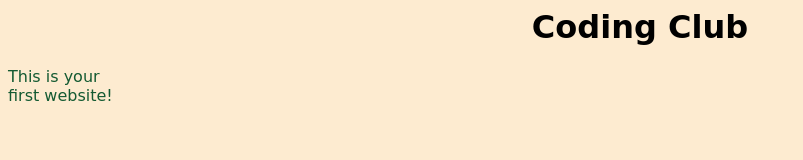
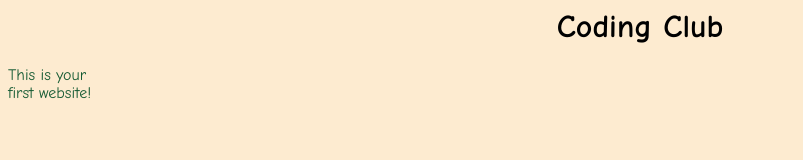
Before and after one commit to Clantonzoe/Coding-Club, a plain HTML site: page Index.html in a window 1280 px wide. Shown: the whole page, without its empty margins (0-803 px from the left). Drawn offline with Linux system fonts and the light colour scheme.

Commit message:
Update Index.html

```diff
--- a/Index.html
+++ b/Index.html
@@ -5,7 +5,7 @@
     <style>
         body {
             background-color: #fdebd0;
-            font-family: 'Lucida Handwriting', cursive; /* Added the font here */
+            font-family: 'Comic Sans MS', 'Lucida Handwriting', cursive; /* Added the font here */
         }
         h1 {
             text-align: center;
```
